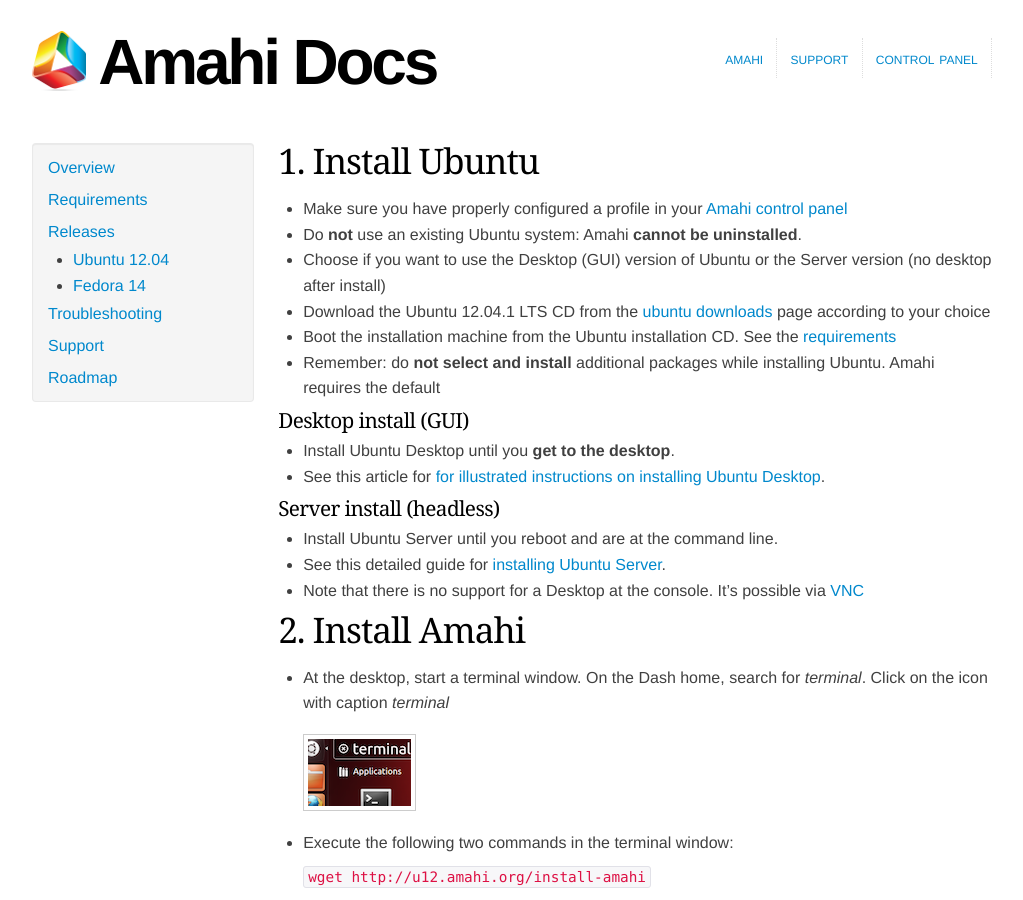
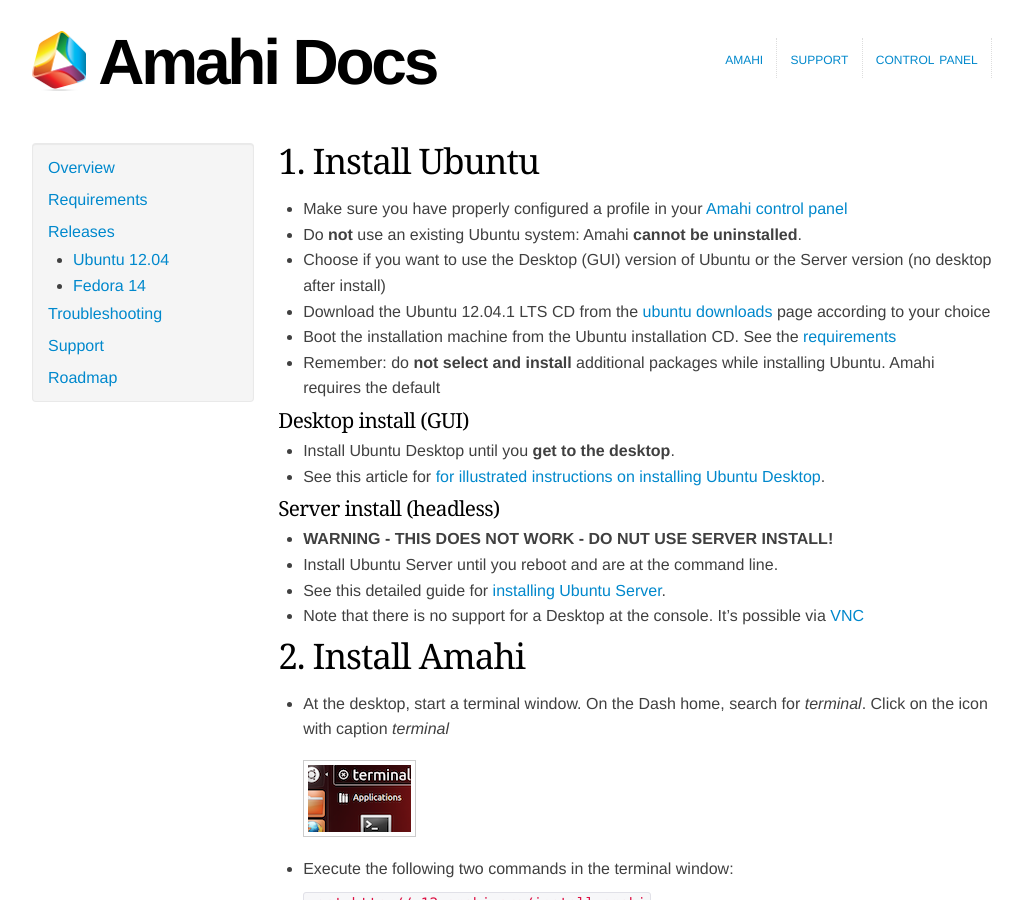
Before and after one commit to amahi/docs, a Jekyll site: the page built from ubuntu-12.md, in a window 1280 px wide and 900 px high. Shown: the whole window, without its empty margins (128-1151 px from the left). Built offline with Jekyll 4.4.1, drawn with Linux system fonts in a browser that asks for light colours; nearby versions of some CDN libraries.

Commit message:
update to indicate server is broken

```diff
--- a/ubuntu-12.md
+++ b/ubuntu-12.md
@@ -15,6 +15,7 @@ title: Install Amahi on Ubuntu 12.04.1 LTS
 * See this article for <a href="http://netgator.blogspot.com/2012/04/ubuntu-1204-installation-process-slide.html" target="_blank">for illustrated instructions on installing Ubuntu Desktop</a>.
 
 ### Server install (headless)
+* **WARNING - THIS DOES NOT WORK - DO NUT USE SERVER INSTALL!**
 * Install Ubuntu Server until you reboot and are at the command line.
 * See this detailed guide for <a href="http://ubuntuserverguide.com/2012/05/how-to-install-ubuntu-server-12-04-lts-precise-pangolin-included-screenshot.html" target="_blank">installing Ubuntu Server</a>.
 * Note that there is no support for a Desktop at the console. It's possible via [VNC](http://www.amahi.org/apps/vnc)
```
